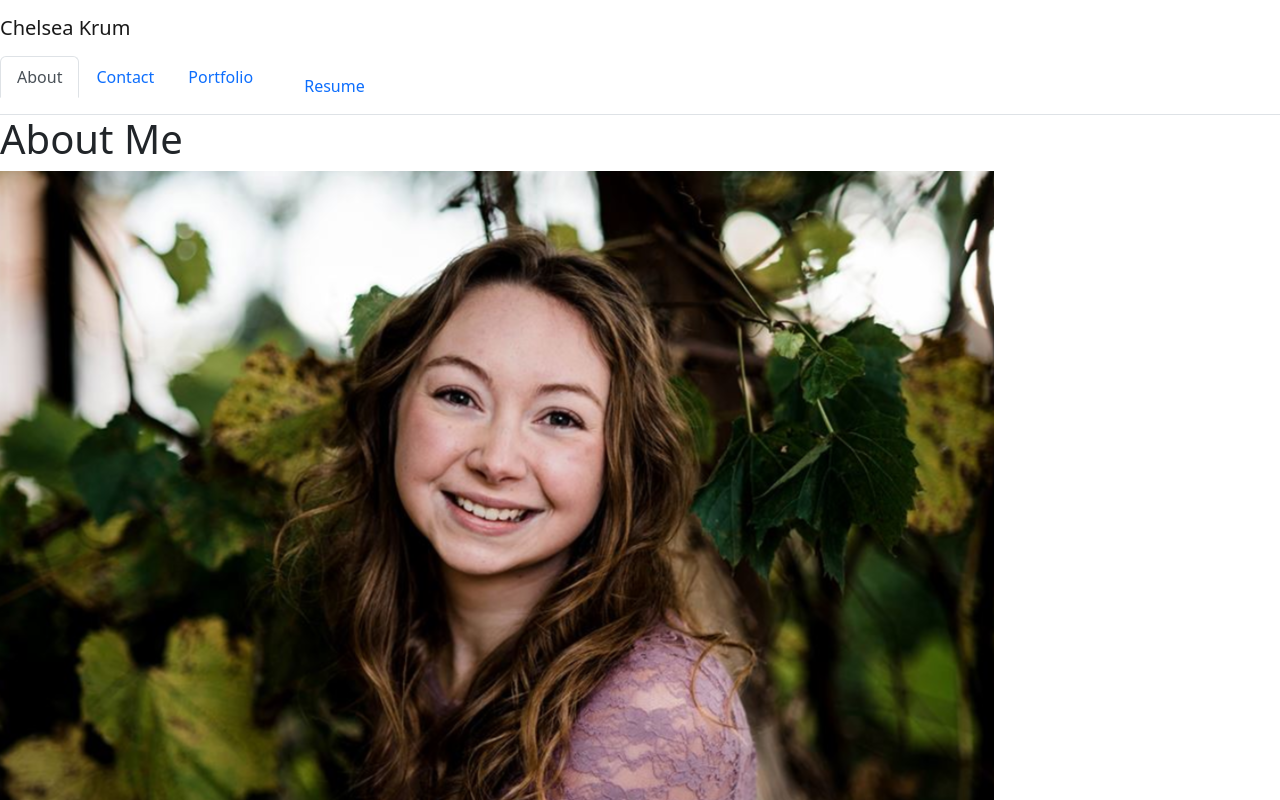
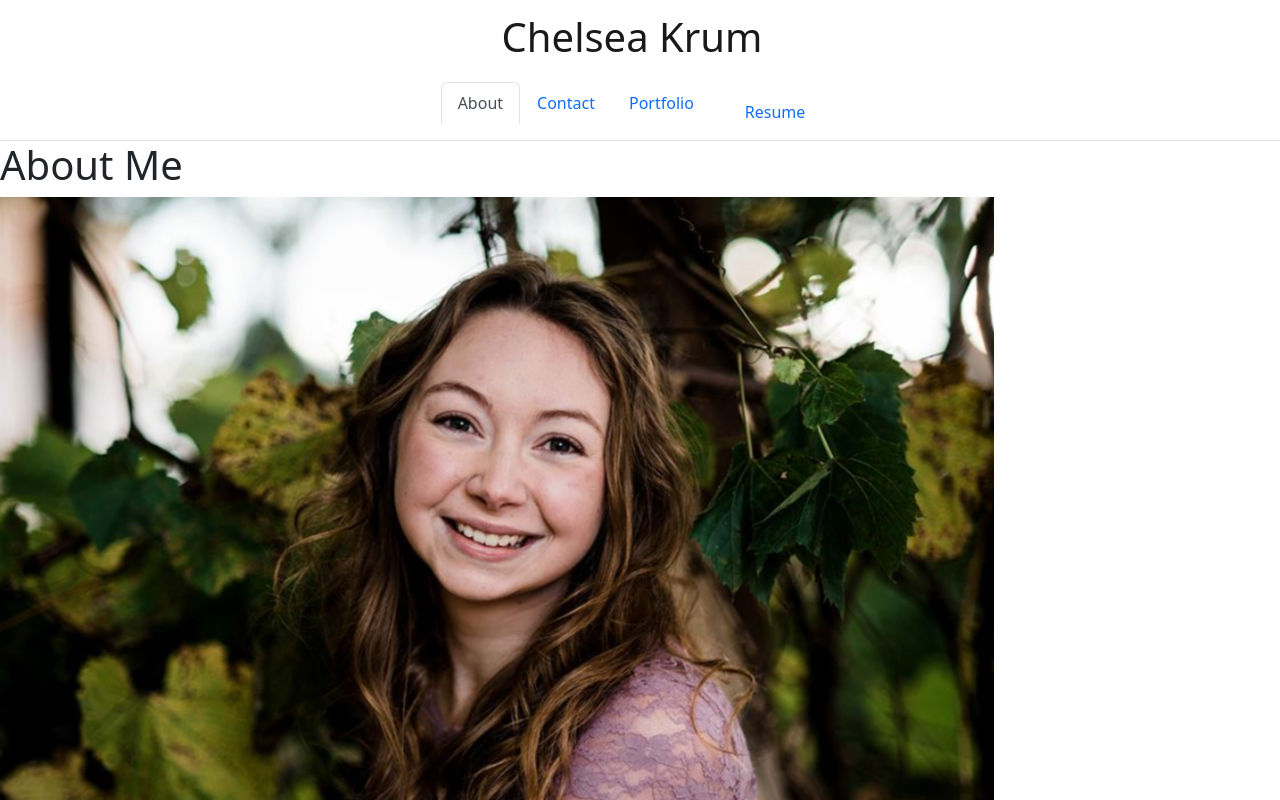
Before and after one commit to ckrum21/React-Portfolio, a React (Create React App) app: page / in a window 1280 px wide. Shown: the top 800 px of the page. Built offline with nearby package versions, Linux system fonts and the light colour scheme.

Commit message:
fix bugs

```diff
--- a/src/components/Footer.js
+++ b/src/components/Footer.js
@@ -3,8 +3,8 @@ import React from "react";
 function Footer() {
     return (
 
-        <footer className="footer">
-            <div className="content has-text-centered">
+        <footer className="footer ">
+            <div className="footer justify-content-center">
             <p>
                 <a href="https://github.com/ckrum21">Github</a>
                 <br/>
--- a/src/components/Header.js
+++ b/src/components/Header.js
@@ -25,17 +25,17 @@ function Header() {
     };
     return (
         <div>
-          <nav className="navbar">
-            <div className="navbar-brand">
-                <span className="content is-large">Chelsea Krum</span>
+          <nav className="navbar justify-content-center ">
+            <div className="navbar-brand ">
+                <h1 className="content ">Chelsea Krum</h1>
             </div>
           </nav>
-          {/* Pass the state value and the setter as props to NavTabs */}
+
           <Navbar
             currentPage={currentPage}
             setCurrentPage={setCurrentPage}
           />
-          {/* Call the renderPage function passing in the currentPage */}
+
           <main>
             <div>{renderPage(currentPage)}</div>
           </main>
--- a/src/components/Navbar.js
+++ b/src/components/Navbar.js
@@ -2,7 +2,7 @@ import React from 'react';
 
 function Navbar({ currentPage, setCurrentPage }) {
     return (
-      <ul className="nav nav-tabs">
+      <ul className="nav nav-tabs justify-content-center">
         <li className="nav-item">
           <a
           href="#about"
--- a/src/components/pages/About.js
+++ b/src/components/pages/About.js
@@ -2,7 +2,7 @@ import React from "react";
 
 export default function About() {
     return (
-        <div>
+        <div >
 
             <h1>About Me</h1>
             <img src={'/image/seniorpic.jpg'} alt="Chelsea Krum"></img>
```
